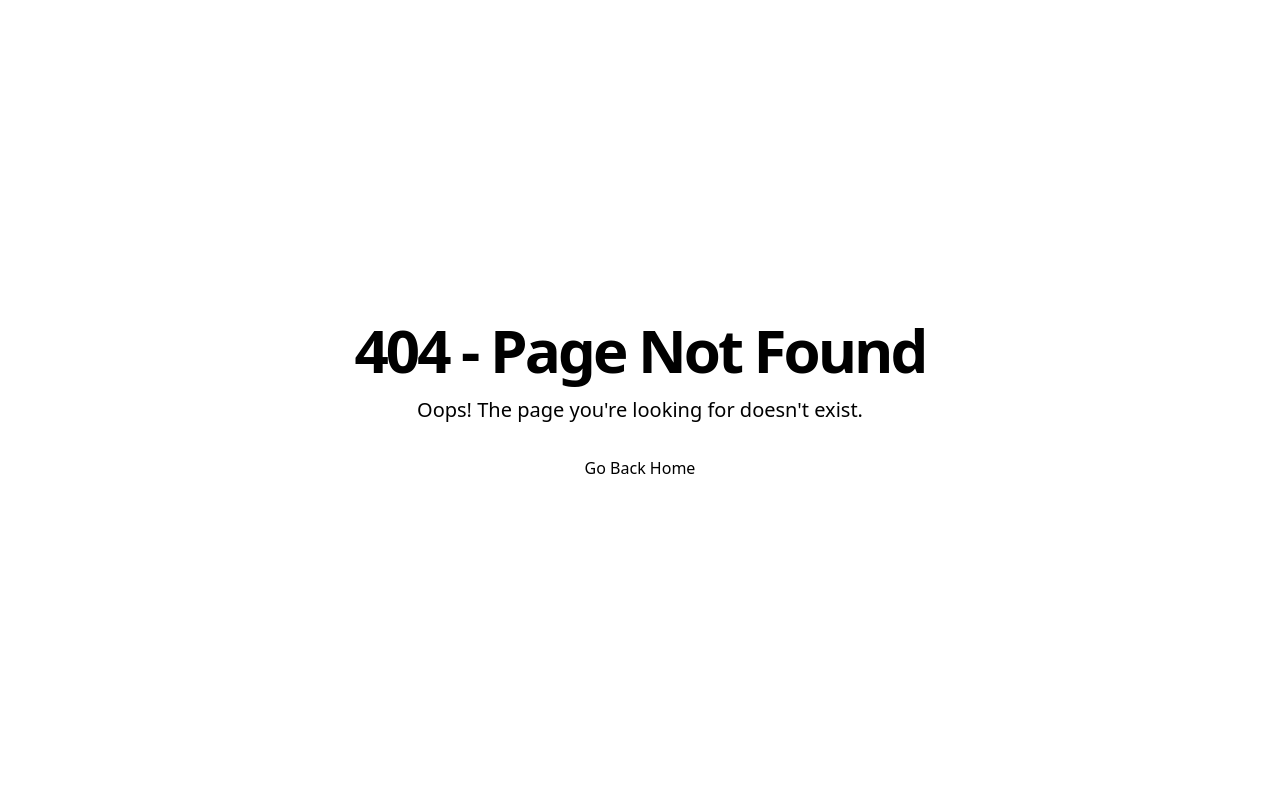
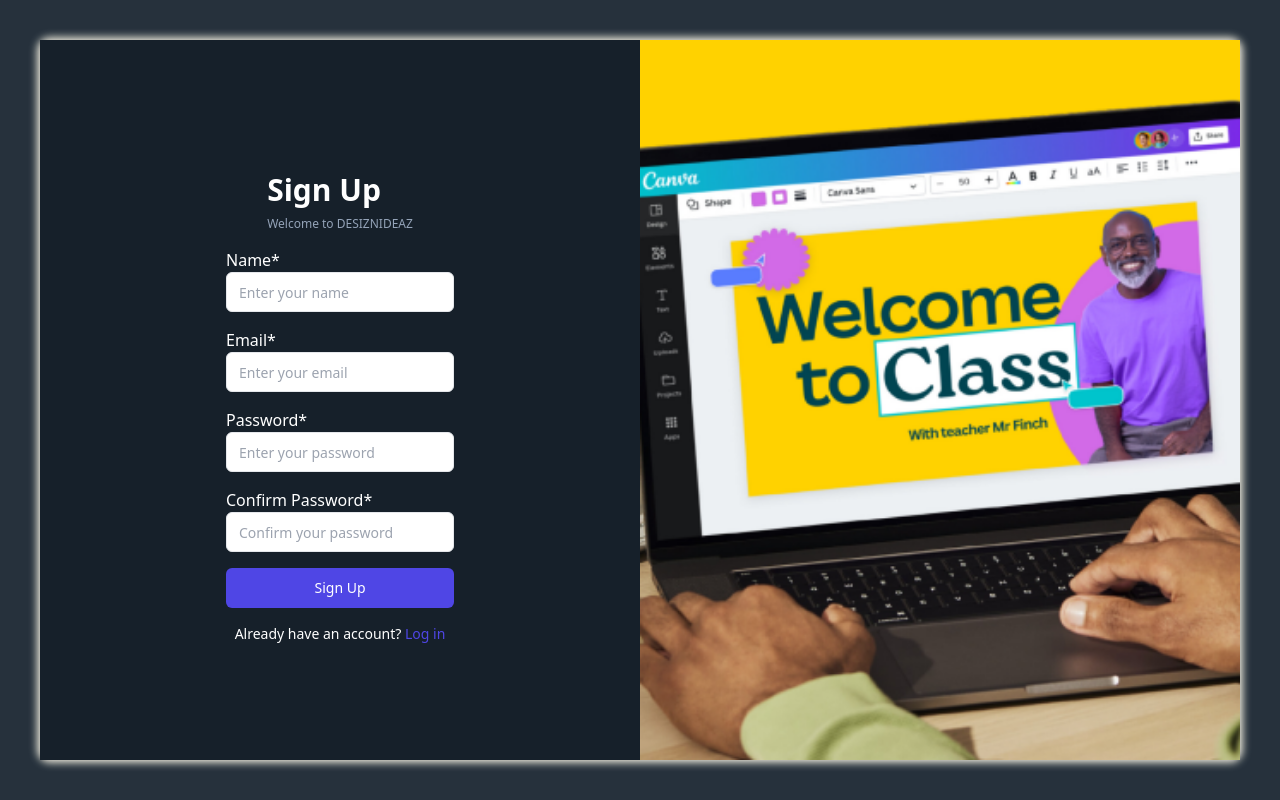
Before and after one commit to piyushkhare001/ED-Tech, a Next.js app: page /Register in a window 1280 px wide. Before the commit this address had no page. Built offline with nearby package versions, Linux system fonts and the light colour scheme.

Commit message:
Signup page done

```diff
--- /dev/null
+++ b/@/components/ui/input.tsx
@@ -0,0 +1,25 @@
+import * as React from "react"
+
+import { cn } from "@/lib/utils"
+
+export interface InputProps
+  extends React.InputHTMLAttributes<HTMLInputElement> {}
+
+const Input = React.forwardRef<HTMLInputElement, InputProps>(
+  ({ className, type, ...props }, ref) => {
+    return (
+      <input
+        type={type}
+        className={cn(
+          "flex h-10 w-full rounded-full border border-input bg-background px-3 py-2 text-sm ring-offset-background file:border-0 file:bg-transparent file:text-sm file:font-medium file:text-foreground placeholder:text-muted-foreground focus-visible:outline-none focus-visible:ring-2 focus-visible:ring-ring focus-visible:ring-offset-2 disabled:cursor-not-allowed disabled:opacity-50",
+          className
+        )}
+        ref={ref}
+        {...props}
+      />
+    )
+  }
+)
+Input.displayName = "Input"
+
+export { Input }
--- a/src/app/(routes)/signup/page.tsx
+++ /dev/null
@@ -1,12 +0,0 @@
-
-import React from "react";
-const SignUp =  () => {
-  return(
-    <div>
-        hiii
-    </div>
-  )
-};
-
-
-export default SignUp;
--- a/src/app/signin/page.tsx
+++ b/src/app/Login/page.tsx
@@ -1,14 +1,14 @@
 
 
+import { Input } from "@/components/ui/input";
 import { Label } from "@radix-ui/react-label";
 import Image from "next/image";
 import React from "react";
 import { FcGoogle } from 'react-icons/fc';
-import login from '@/assets/login.jpg';
-import { Input } from "src/components/ui/input";
+import loginimg from 'src/assets/loginimg.jpg';
 import { Button } from "src/components/ui/button";
 
-const SignIn =  () => {
+const Signin =  () => {
   return(
     <div className="bg-[#26313c] h-screen flex items-center justify-center p-10">
         <div className="grid box-animate w-full h-full grid-cols-1 bg-white md:grid-cols-2">
@@ -26,12 +26,13 @@ const SignIn =  () => {
                 Sign In with google
               </button>
               <Label htmlFor="email">Email*</Label>
-              <Input
-                className="mt-2 mb-4 bg-transparent rounded-full "
-                type="email"
-                id="email"
-                placeholder="Email"
-              />
+
+                <Input
+                  className="bg-transparent mt-2 mb-4 rounded-full"
+                  type="email"
+                  id="email"
+                  placeholder="Email"
+                />
 
               <Label htmlFor="email">Password*</Label>
               <Input
@@ -52,7 +53,7 @@ const SignIn =  () => {
           </div>
           <div className="relative hidden md:block">
             <Image className="object-cover" fill={true}
-            src={login}
+            src={loginimg}
             alt="Login background img"
             />
           </div>
@@ -62,4 +63,4 @@ const SignIn =  () => {
 };
 
 
-export default SignIn;
+export default Signin;
--- /dev/null
+++ b/src/app/Register/page.tsx
@@ -0,0 +1,129 @@
+"use client";
+import { Input } from "@/components/ui/input";
+import { Label } from "@radix-ui/react-label";
+import React, { useState } from "react";
+import { Button } from "src/components/ui/button";
+import signupimg from "src/assets/signupimg.webp"
+import Image from "next/image";
+
+const Signup = () => {
+  const [formData, setFormData] = useState({
+    name: "",
+    email: "",
+    password: "",
+    confirmPassword: "",
+  });
+
+  const [error, setError] = useState("");
+
+  const handleChange = (e: React.ChangeEvent<HTMLInputElement>) => {
+    setFormData({ ...formData, [e.target.name]: e.target.value });
+  };
+
+  const handleSubmit = (e: React.FormEvent) => {
+    e.preventDefault();
+
+    const { name, email, password, confirmPassword } = formData;
+
+    // Simple validation (You can enhance this)
+    if (!name || !email || !password || !confirmPassword) {
+      setError("All fields are required.");
+      return;
+    }
+
+    if (password !== confirmPassword) {
+      setError("Passwords do not match.");
+      return;
+    }
+
+    // Perform signup logic here (send to backend)
+    console.log("Form submitted:", formData);
+
+    // Clear form or redirect on successful submission
+  };
+
+  return (
+    <div className="bg-[#26313c] h-screen flex items-center justify-center p-10">
+      <div className="grid box-animate w-full h-full grid-cols-1 bg-white md:grid-cols-2">
+        <div className="bg-[#16202a] text-white flex items-center justify-center flex-col">
+            <div className="my-4">
+              <h1 className="text-3xl font-semibold">Sign Up</h1>
+              <p className="mt-2 text-xs text-slate-400">
+                {' '}
+              Welcome to DESIZNIDEAZ</p>
+            </div>
+          {error && <p className="text-red-500 mb-4 text-center">{error}</p>}
+          <form onSubmit={handleSubmit} className="space-y-4">
+            <div>
+              <Label htmlFor="name">Name*</Label>
+              <Input
+                className="bg-transparent mt-2 mb-4 w-[250px]"
+                type="text"
+                name="name"
+                value={formData.name}
+                onChange={handleChange}
+                placeholder="Enter your name"
+                required
+              />
+            </div>
+            <div>
+              <Label htmlFor="email">Email*</Label>
+              <Input
+                className="mt-2 mb-4 bg-transparent w-[250px]"
+                type="email"
+                name="email"
+                value={formData.email}
+                onChange={handleChange}
+                placeholder="Enter your email"
+                required
+              />
+            </div>
+            <div>
+              <Label htmlFor="password">Password*</Label>
+              <Input
+                className="bg-transparent mt-2 mb-4 w-[250px]"
+                type="password"
+                name="password"
+                value={formData.password}
+                onChange={handleChange}
+                placeholder="Enter your password"
+                required
+              />
+            </div>
+            <div>
+              <Label htmlFor="confirm password">Confirm Password*</Label>
+              <Input
+                className="bg-transparent mt-2 mb-4 w-[250px]"
+                type="password"
+                name="confirmPassword"
+                value={formData.confirmPassword}
+                onChange={handleChange}
+                placeholder="Confirm your password"
+                required
+              />
+            </div>
+            <Button
+              type="submit"
+              className="w-full bg-indigo-600 text-white py-2 rounded-full hover:bg-indigo-700 focus:outline-none focus:ring-2 focus:ring-indigo-200"
+            >
+              Sign Up
+            </Button>
+          </form>
+          <p className="mt-4 text-sm text-center">
+            Already have an account?{" "}
+            <a href="/Login" className="text-indigo-600 hover:underline">
+              Log in
+            </a>
+          </p>
+        </div>
+        <div className="relative hidden md:block">
+          <Image className="object-cover" fill={true}
+          src={signupimg}
+          alt="Signup background image"/>
+        </div>
+      </div>
+    </div>
+  );
+};
+
+export default Signup;
--- a/src/components/auth/Signin.tsx
+++ b/src/components/auth/Signin.tsx
@@ -43,6 +43,4 @@ export default function SignIn() {
   return (
     <div>SignIn</div>
   )
-}
-
-export default SignIn;
+};
--- a/src/components/ui/input.tsx
+++ b/src/components/ui/input.tsx
@@ -1,6 +1,7 @@
 import * as React from "react"
+import { cn } from "src/lib/utils"
 
-import { cn } from "@/lib/utils"
+
 
 export interface InputProps
   extends React.InputHTMLAttributes<HTMLInputElement> {}
@@ -12,7 +13,6 @@ const Input = React.forwardRef<HTMLInputElement, InputProps>(
         type={type}
         className={cn(
           "flex h-10 w-full rounded-md border border-input bg-background px-3 py-2 text-sm ring-offset-background file:border-0 file:bg-transparent file:text-sm file:font-medium file:text-foreground placeholder:text-muted-foreground focus-visible:outline-none focus-visible:ring-2 focus-visible:ring-ring focus-visible:ring-offset-2 disabled:cursor-not-allowed disabled:opacity-50",
-          className
         )}
         ref={ref}
         {...props}
--- a/src/lib/utils.ts
+++ b/src/lib/utils.ts
@@ -1,8 +1,8 @@
 import { clsx, type ClassValue } from "clsx";
 import { twMerge } from "tailwind-merge";
 
-export function cn(...inputs: ClassValue[]) {
-  return twMerge(clsx(inputs));
+export function cn(...classes: string[]) {
+  return classes.filter(Boolean).join(" ");
 }
 
 export function formatDate(input: string | number): string {
--- a/tsconfig.json
+++ b/tsconfig.json
@@ -20,9 +20,7 @@
     ],
     "baseUrl": ".",
     "paths": {
-      "@assets/*": [
-        "assets/*"
-      ]
+      "@/lib/*": ["src/lib/*"]
     }
   },
   "include": ["next-env.d.ts", "**/*.ts", "**/*.tsx", ".next/types/**/*.ts"],
```
Also changed, not shown: src/app/page.tsx (+5 -6 lines), src/assets/loginimg.jpg (renamed from src/assets/login.jpg), src/assets/signupimg.webp (added).
